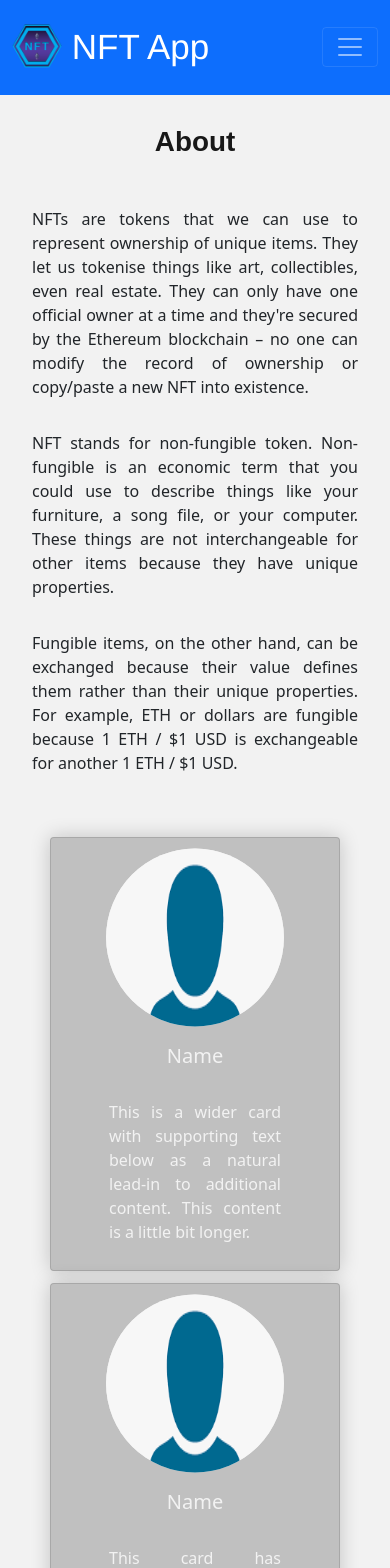
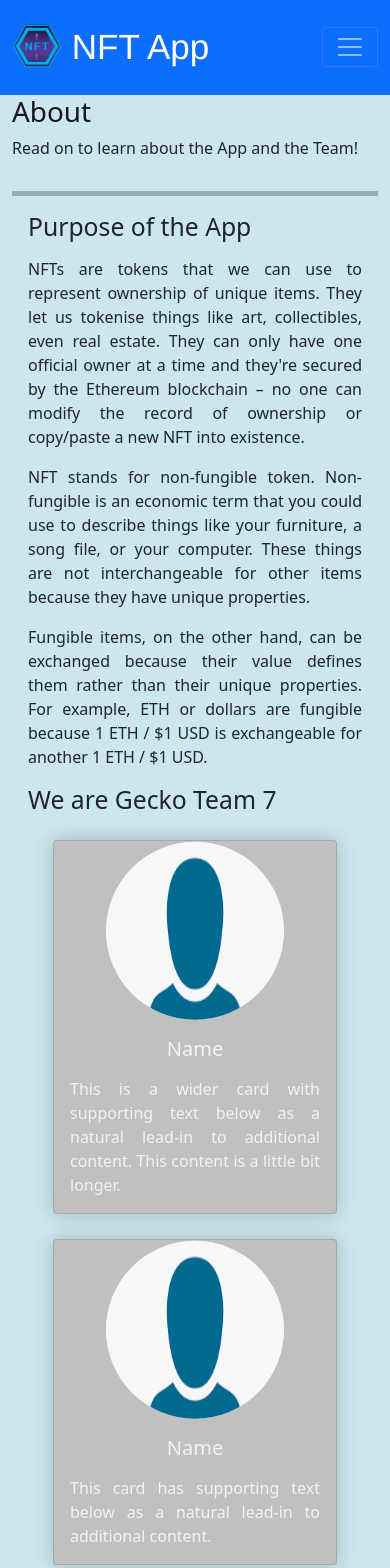
Before and after one commit to chingu-voyages/v36-geckos-team-07, a React (Create React App) app: page /about in a window 390 px wide. Shown: the top 1568 px of the page. Built offline with nearby package versions, Linux system fonts and the light colour scheme.

Commit message:
styling for about changed updated and added bootstrap container class to about page and news page

```diff
--- a/src/components/About/index.js
+++ b/src/components/About/index.js
@@ -5,21 +5,32 @@ import avatar from './../../images/avatar.png';
 function About() {
     return (
 
-        <div className='about'>
+        <div className='about container'>
             <div className='about-header'>
                 <h1>About</h1>
+                <p>Read on to learn about the App and the Team!</p>
             </div>
+            <hr
+
+                style={{
+                color: '#000000',
+                height: 5,
+                borderColor: '#000000',
+                }}
+            />
             <div className='about-card'>
-
+                <h2>Purpose of the App</h2>
                 <p>NFTs are tokens that we can use to represent ownership of unique items. They let us tokenise things like art, collectibles, even real estate. They can only have one official owner at a time and they're secured by the Ethereum blockchain – no one can modify the record of ownership or copy/paste a new NFT into existence.</p>
 
                 <p>NFT stands for non-fungible token. Non-fungible is an economic term that you could use to describe things like your furniture, a song file, or your computer. These things are not interchangeable for other items because they have unique properties.</p>
 
                 <p>Fungible items, on the other hand, can be exchanged because their value defines them rather than their unique properties. For example, ETH or dollars are fungible because 1 ETH / $1 USD is exchangeable for another 1 ETH / $1 USD.</p>
+
+                <h2>We are Gecko Team 7</h2>
                 <CardGroup>
                     <Card>
                         {/* <Card.Img variant="top" src={logo} width="350"
-          height="400" /> */}
+                        height="400" /> */}
                         <div className="circle">
                             <div className="shape">
                                 <Card.Img variant="top" src={avatar} width="280"
--- a/src/components/Feed/index.js
+++ b/src/components/Feed/index.js
@@ -72,8 +72,7 @@ class MainFeed extends Component {
 
         return(
             <>
-                {/* page header */}
-                <div className="news-body">
+                <div className="news-body container">
                     <div className="daily-news">
 
                         {/* page header */}
@@ -104,10 +103,11 @@ class MainFeed extends Component {
 
                         </div>
                         <hr
+
                             style={{
                             color: '#000000',
                             height: 5,
-                            borderColor: '#000000'
+                            borderColor: '#000000',
                             }}
                         />
                         <NewsCardList news={filteredNews} />
--- a/src/css/main.css
+++ b/src/css/main.css
@@ -33,6 +33,9 @@ body {
 }
 
 @media (max-width: 414px) {
+  .news-body {
+    width: 100%;
+  }
   .news-body .daily-news {
     width: 100%;
     margin-left: 0;
@@ -42,39 +45,18 @@ body {
   }
 }
 
-.about {
-  display: -webkit-box;
-  display: -ms-flexbox;
-  display: flex;
-  -webkit-box-orient: vertical;
-  -webkit-box-direction: normal;
-      -ms-flex-direction: column;
-          flex-direction: column;
-  -webkit-box-pack: center;
-      -ms-flex-pack: center;
-          justify-content: center;
-  -ms-flex-line-pack: center;
-      align-content: center;
-  width: 100vw;
+.about-header {
+  height: 80px;
 }
 
-.about h1 {
-  font-family: Arial, Helvetica, Sans-serif;
+.about-header h1 {
   color: #181818;
-  text-align: center;
-  margin: 10px;
-  padding-top: 20px;
-  font-weight: 700;
+  font-weight: 500;
+  line-height: 1.2;
 }
 
-.about-header {
-  width: 100%;
-  height: 80px;
-  background-color: #f2f2f2;
-}
-
-.about-card {
-  background-color: #f2f2f2;
+.about-header p {
+  margin-bottom: 0;
 }
 
 .about-card p {
@@ -100,6 +82,7 @@ body {
   -webkit-box-align: center;
       -ms-flex-align: center;
           align-items: center;
+  margin: 0 20px;
 }
 
 .circle {
@@ -131,7 +114,7 @@ body {
      object-fit: cover;
 }
 
-.circle .circle:hover .shape {
+.card:hover .shape {
   -webkit-transform: translateY(-30px);
           transform: translateY(-30px);
 }
@@ -147,13 +130,49 @@ body {
   }
 }
 
+@media (max-width: 414px) {
+  .about {
+    width: 100%;
+  }
+  .about-header h1 {
+    text-align: inherit;
+  }
+  .about-card {
+    padding: 1rem;
+    padding-top: 0;
+  }
+  .about-card h2 {
+    margin-top: 1rem;
+  }
+  .about-card p {
+    padding: 0;
+    margin: 1em 0;
+  }
+  .about-card .card-group {
+    margin: 15px;
+    padding: 10px;
+  }
+  .about-card .card-group .card {
+    margin: 0 0 25px 0;
+    padding: 0;
+  }
+  .card:hover .shape {
+    -webkit-transform: translateY(0);
+            transform: translateY(0);
+  }
+}
+
 .newsCardList {
   -webkit-box-align: center;
       -ms-flex-align: center;
           align-items: center;
   font-size: 20px;
   height: 75vh;
-  overflow-y: auto;
+  overflow: auto;
+  -ms-overflow-style: none;
+  /* IE and Edge */
+  scrollbar-width: none;
+  /* Firefox */
 }
 
 .newsCardList h1 {
@@ -191,9 +210,16 @@ body {
   transition: background-color 0.5s ease-out;
 }
 
+.newsCardList::-webkit-scrollbar {
+  display: none;
+}
+
 @media (max-width: 414px) {
   .newsCardList {
     height: 66vh;
+  }
+  .newsCardList .news-container .news-card {
+    margin: 0.4rem 0 0.8rem 0;
   }
 }
 
@@ -289,9 +315,9 @@ form label {
   display: -webkit-box;
   display: -ms-flexbox;
   display: flex;
-  -webkit-box-pack: space-evenly;
-      -ms-flex-pack: space-evenly;
-          justify-content: space-evenly;
+  -webkit-box-pack: justify;
+      -ms-flex-pack: justify;
+          justify-content: space-between;
   height: 110px;
   -webkit-box-align: center;
       -ms-flex-align: center;
@@ -311,9 +337,6 @@ form label {
         -ms-flex-pack: center;
             justify-content: center;
     height: 170px;
-  }
-  .page-head-container div {
-    margin-left: 1.5rem;
   }
 }
 
--- a/src/sass/components/_about.scss
+++ b/src/sass/components/_about.scss
@@ -1,33 +1,23 @@
-$textColor: rgb(24, 24, 24);
-$titleFont: Arial, Helvetica, Sans-serif;
 $cardContainerColor: rgb(192,192,192);
 $cardTextColor: rgb(242,242,242);
 
-.about {
-    display: flex;
-    flex-direction: column;
-    justify-content: center;
-    align-content: center;
-    width: 100vw;
+.about-header {
 
-    h1 {
-        font-family: $titleFont;
-        color: $textColor;
-        text-align: center;
-        margin: 10px;
-        padding-top: 20px;
-        font-weight: 700;
-    }
-}
-.about-header {
-    width: 100%;
     height: 80px;
-    background-color: $cardTextColor;
 
+        h1 {
+
+            color: $textColor;
+            font-weight: 500;
+            line-height: 1.2;
+        }
+
+        p{
+            margin-bottom: 0;
+        }
 }
 
 .about-card {
-    background-color: $cardTextColor;
 
     p{
         text-align: justify;
@@ -50,6 +40,7 @@ $cardTextColor: rgb(242,242,242);
         box-shadow: 0 0px 20px 0 rgba(0,0,0,0.2);
         text-align: center;
         align-items: center;
+        margin: 0 20px;
     }
 }
 .circle {
@@ -76,10 +67,10 @@ $cardTextColor: rgb(242,242,242);
             object-fit: cover;
         }
     }
-    .circle:hover .shape {
-        transform: translateY(-30px);
-    }
 
+}
+.card:hover .shape {
+    transform: translateY(-30px);
 }
 
 @media (min-width: 900px) {
@@ -92,4 +83,47 @@ $cardTextColor: rgb(242,242,242);
         width: 100%;
         height: 100%;
     }
+
+
+
 }
+
+@media(max-width: 414px){
+
+    .about{
+        width: 100%;
+    }
+
+    .about-header{
+        h1{
+            text-align: inherit;
+        }
+    }
+    .about-card{
+        padding: 1rem;
+        padding-top: 0;
+
+        h2{
+            margin-top: 1rem;
+        }
+        p{
+            padding: 0;
+            margin: 1em 0;
+        }
+        .card-group{
+
+            margin: 15px;
+            padding: 10px;
+
+            .card{
+                margin: 0 0 25px 0;
+                padding: 0;
+            }
+        }
+
+    }
+
+    .card:hover .shape {
+        transform: translateY(0);
+    }
+}
--- a/src/sass/components/_page-header.scss
+++ b/src/sass/components/_page-header.scss
@@ -1,6 +1,6 @@
 .page-head-container{
     display: flex;
-    justify-content: space-evenly;
+    justify-content: space-between;
     height: 110px;
     align-items: center;
 
@@ -14,9 +14,7 @@
         justify-content: center;
         height: 170px;
 
-        div{
-            margin-left: 1.5rem;
-        }
+
 
     }
 }
--- a/src/sass/pages/_news.scss
+++ b/src/sass/pages/_news.scss
@@ -13,6 +13,8 @@
 
 @media(max-width: 414px){
     .news-body{
+        width: 100%;
+
         .daily-news{
             width: 100%;
             margin-left: 0;
```
Also changed, not shown: src/sass/components/_feed.scss (+20 -2 lines). Lines whose indentation alone changed are shown as unchanged.
